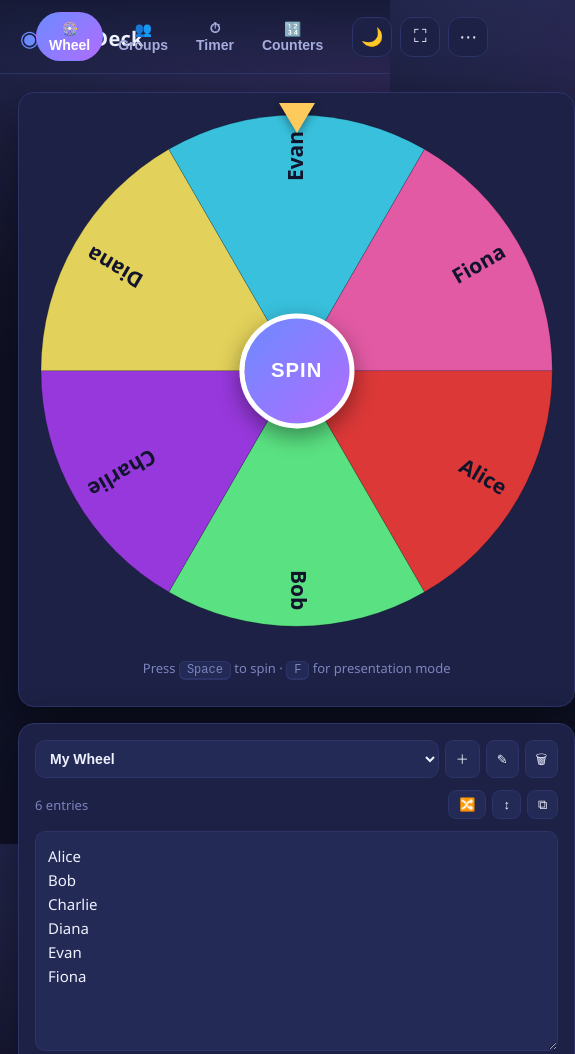
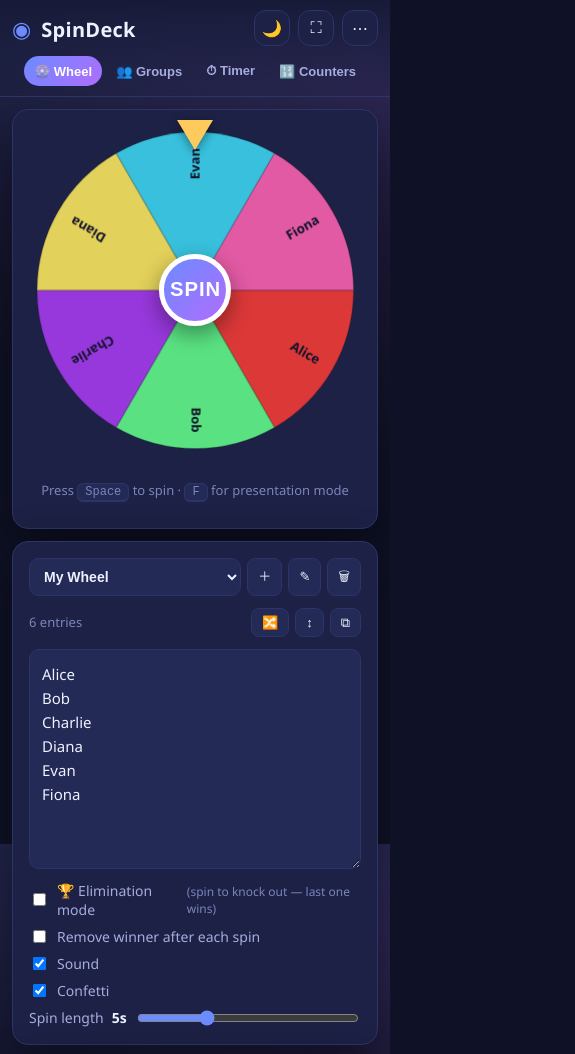
Before and after one commit to fin6490/Tools, a plain HTML site: page index.html in a window 390 px wide. Shown: the top 1054 px of the page, 575 px wide, since content can reach past the window. Drawn offline with Linux system fonts and the light colour scheme.

Commit message:
QA polish pass: mobile layout + mobile audio unlock
- Fix horizontal overflow on phones: the fixed-size wheel was stretching
  the single-column grid past the viewport. Cap wheel width to the
  viewport, let panels shrink (min-width:0), and tighten mobile padding.
- Fix top-bar overlap on narrow screens: the bar now wraps with the tabs
  on their own centered row; smaller controls under 400px.
- Unlock the audio context on the first user gesture (and at spin time)
  so sound works on mobile, where the fanfare fires later in a rAF
  callback outside the original gesture.

Co-Authored-By: Claude Opus 4.8 <noreply@anthropic.com>
Claude-Session: https://claude.ai/code/session_01C75JdAgDMQyXtdrUhTMZDw

```diff
--- a/css/styles.css
+++ b/css/styles.css
@@ -137,7 +137,7 @@ body {
 
 /* ===== Stage / wheel ===== */
 .stage { display: flex; flex-direction: column; align-items: center; justify-content: center; gap: 14px; }
-.wheel-wrap { position: relative; width: min(62vh, 620px); aspect-ratio: 1; }
+.wheel-wrap { position: relative; width: min(62vh, 92vw, 620px); aspect-ratio: 1; }
 #wheel { width: 100%; height: 100%; display: block; }
 .pointer {
   position: absolute; top: -6px; left: 50%; transform: translateX(-50%);
@@ -268,10 +268,24 @@ body {
   .editor, .history { max-width: 640px; margin: 0 auto; width: 100%; }
   .stage { order: -1; }
 }
-@media (max-width: 620px) {
+@media (max-width: 720px) {
+  /* Let the top bar wrap: brand + actions on row 1, tabs on their own row. */
+  .topbar { flex-wrap: wrap; row-gap: 10px; padding: 10px 12px; gap: 10px; }
   .brand-tag { display: none; }
-  .tabs { gap: 2px; }
+  .topbar-actions { margin-left: auto; }
+  .tabs { order: 3; flex-basis: 100%; margin: 0; flex-wrap: wrap; justify-content: center; gap: 4px; }
   .tab { padding: 7px 12px; font-size: 14px; }
+
+  /* Fit the single-column layout inside narrow viewports. Grid items
+     default to min-width:auto, so the wheel's fixed size would otherwise
+     stretch the whole column past the screen. */
+  .view { padding: 12px; gap: 12px; }
+  .panel { min-width: 0; }
+  .wheel-wrap { width: min(62vh, 84vw, 620px); }
+}
+@media (max-width: 400px) {
+  .tab { padding: 6px 9px; font-size: 13px; }
+  .icon-btn { width: 36px; height: 36px; font-size: 16px; }
 }
 @media (prefers-reduced-motion: reduce) {
   .modal-card { animation: none; }
--- a/js/app.js
+++ b/js/app.js
@@ -161,12 +161,17 @@ $("#soundOn").checked = state.soundOn;
 $("#confettiOn").checked = state.confettiOn;
 
 /* ---------- Spin + winner ---------- */
+// Unlock audio on the very first interaction anywhere (mobile autoplay policy).
+["pointerdown", "keydown"].forEach((ev) =>
+  window.addEventListener(ev, () => sound.unlock(), { once: true })
+);
+
 let counters; // set after init
 function doSpin() {
   if (wheel.spinning) return;
   const w = store.activeWheel();
   if (!parseEntries(w.text).length) return toast("Add some names first");
-  sound; // ensure audio context can start on user gesture
+  sound.unlock(); // start audio within this gesture (mobile needs this)
   wheel.spin(state.spinLen);
   if (counters) counters.incrementSpins();
 }
--- a/js/sound.js
+++ b/js/sound.js
@@ -4,6 +4,12 @@ function ac() {
   if (!ctx) ctx = new (window.AudioContext || window.webkitAudioContext)();
   if (ctx.state === "suspended") ctx.resume();
   return ctx;
+}
+
+// Create/resume the audio context inside a user gesture so mobile
+// (esp. iOS) allows sound that actually fires later, in a rAF callback.
+export function unlock() {
+  try { ac(); } catch {}
 }
 
 // Short "tick" as the wheel passes a peg.
```
